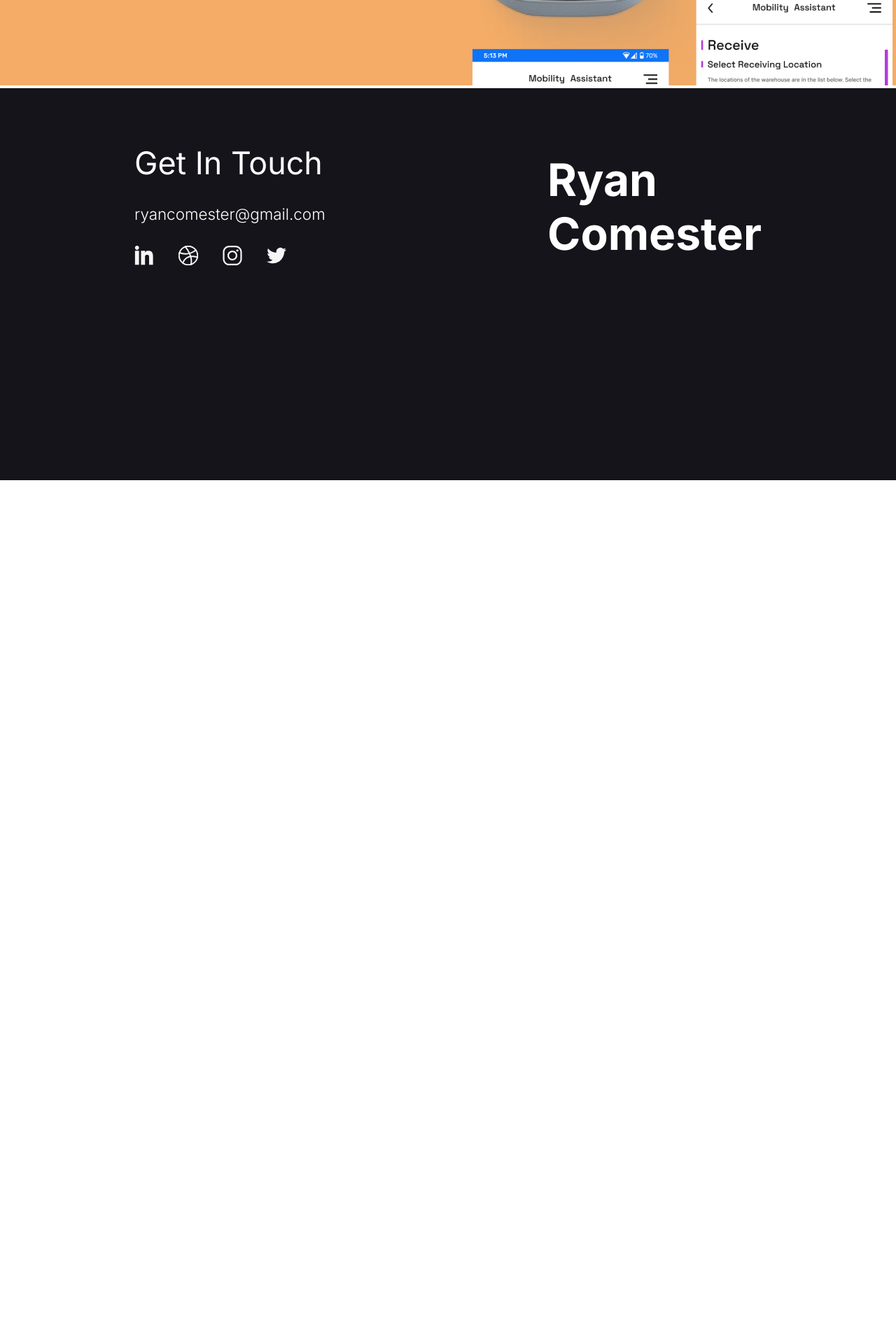
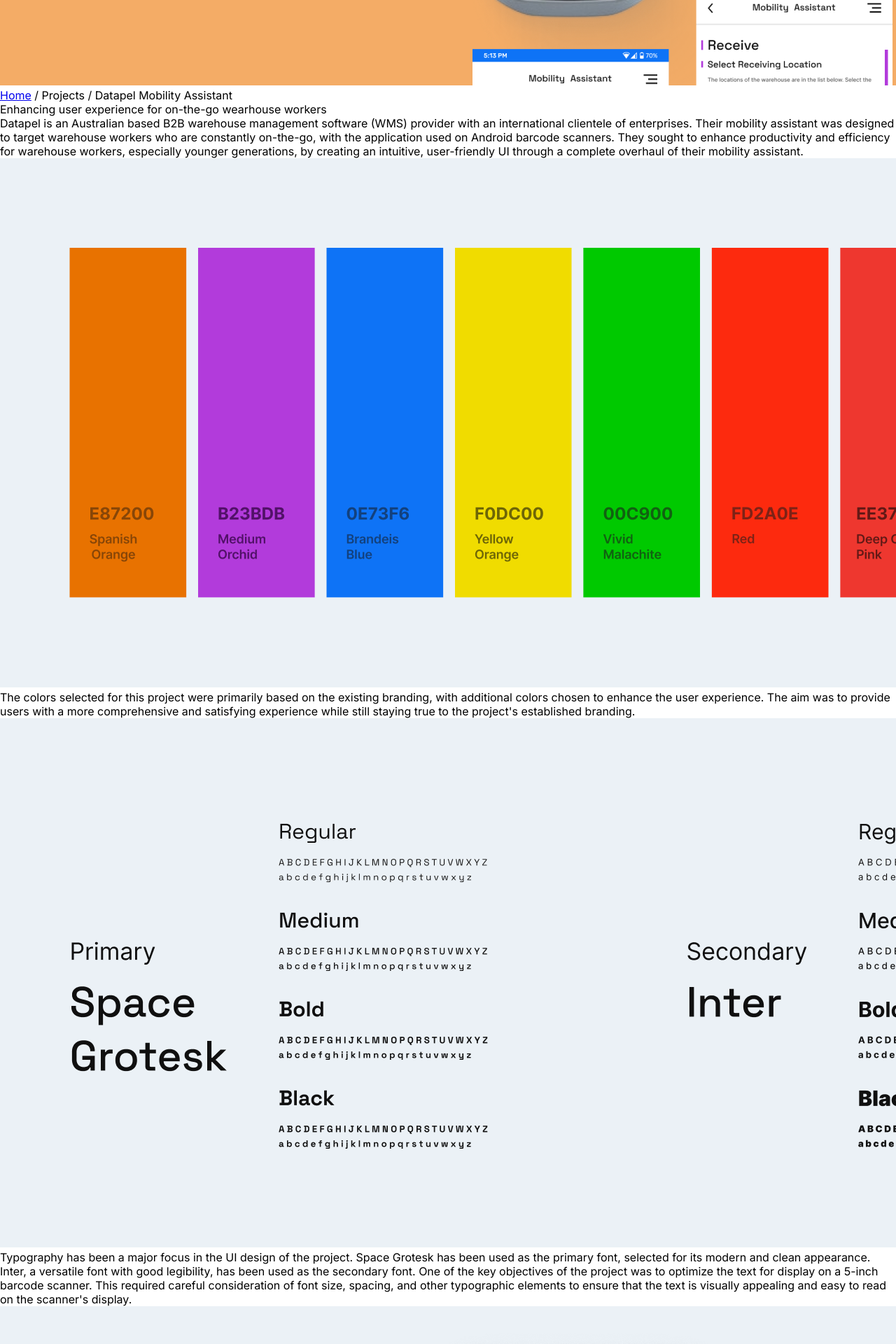
Before and after one commit to minolFernando05/Portfolio-website, a React (Vite) app in the folder portfolio-website-project/: page /datapel in a window 1280 px wide. Shown: the part 680-2600 px from the top of the page at 70% size. Before the commit the page ends 1366 px from the top, so only its background shows below. Built offline with nearby package versions, Linux system fonts and the light colour scheme.

Commit message:
Update images and improve UI for Datapel page

```diff
--- a/portfolio-website-project/src/pages/Datapel.jsx
+++ b/portfolio-website-project/src/pages/Datapel.jsx
@@ -1,8 +1,13 @@
 import React from 'react';
+import { Link } from 'react-router-dom';
 import './Datapel.css';
 
 /*Import of images*/
-import BackgroundImg1 from '../assets/datapel_img1.png';
+import backgroundImg1 from '../assets/datapel_img1.png';
+import colourBars from '../assets/datapel_img2.png';
+import fontsImg from '../assets/datapel_img3.png';
+import screensImg from '../assets/datapel_img4.png';
+import uiImg from '../assets/datapel_img5.png';
 
 
 
@@ -14,7 +19,81 @@
     <div className='DatapelPage-container'>
 
         <div className='section1'>
-        <img src={BackgroundImg1} className='section1-image' alt="section1-image"/>
+        <img src={backgroundImg1} className='section1-image' alt="section1-image"/>
+        </div>
+
+        <div className='section2'>
+            <div className='path'>
+                <p><Link to="/">Home</Link> / Projects / Datapel Mobility Assistant</p>
+            </div>
+
+            <div className='sec2-Title'>
+                <p>Enhancing user experience for on-the-go wearhouse workers</p>
+            </div>
+
+            <div className='sec2-Text'>
+                <p>Datapel is an Australian based B2B warehouse management
+                    software (WMS) provider with an international clientele
+                    of enterprises. Their mobility assistant was designed
+                    to target warehouse workers who are constantly on-the-go,
+                    with the application used on Android barcode scanners.
+                    They sought to enhance productivity and efficiency for warehouse workers,
+                    especially younger generations, by creating an intuitive,
+                    user-friendly UI through a complete overhaul of their mobility assistant.
+                </p>
+            </div>
+        </div>
+
+        <div className='section3'>
+            <img src={colourBars} className='section3-image' alt="section3-image"/>
+
+            <div className='sec3-Text'>
+                <p>The colors selected for this project were primarily based on
+                   the existing branding, with additional colors chosen to enhance
+                   the user experience. The aim was to provide users with a more
+                   comprehensive and satisfying experience while still staying true
+                   to the project's established branding.</p>
+            </div>
+        </div>
+
+        <div className='section4'>
+            <img src={fontsImg} className='section4-image' alt="section4-image"/>
+
+            <div className='sec4-Text'>
+                <p>Typography has been a major focus in the UI design of the project.
+                Space Grotesk has been used as the primary font, selected for its modern
+                and clean appearance. Inter, a versatile font with good legibility,
+                has been used as the secondary font. One of the key objectives of the
+                project was to optimize the text for display on a 5-inch barcode scanner.
+                This required careful consideration of font size, spacing, and other typographic
+                elements to ensure that the text is visually appealing and easy to read on the
+                scanner's display.</p>
+            </div>
+        </div>
+
+        <div className='section5'>
+            <img src={screensImg} className='section5-image' alt="section5-image"/>
+            <div className='sec5-Title'>
+                <p>User Interface - Proposed Solution</p>
+            </div>
+            <div className='sec5-Text'>
+                <p>A clean, minimalistic and user-friendly interface that allows for seamless
+                navigation through key functions such as checkout and despatch.
+                Color selection was a major consideration in creating a pleasing user experience,
+                while strategically placing primary calls-to-action within easy reach of the user's
+                thumb was also a key factor. These design choices reflect a commitment to user-centered
+                design principles and best practices in UI/UX design.</p>
+            </div>
+            <img src={uiImg} className='section5-image' alt="section5-image"/>
+        </div>
+
+        <div className='navigation'>
+            <p> &lt; Previous &#x2022; Next 	&gt;</p>
+        </div>
+
+        <div className='chatLink'>
+            <p>Interested in my work?</p>
+            <p>Let's chat &#8594;</p>
         </div>
 
 
```
